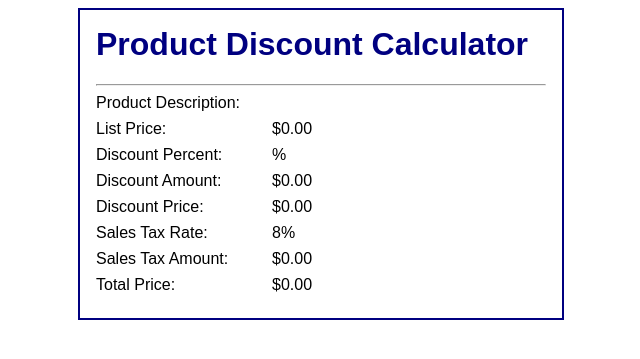
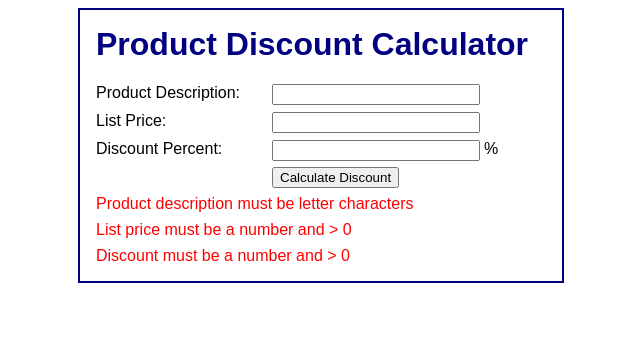
Before and after one commit to GregRodriguezJr/server_management, a PHP site: page /display_discount.php in a window 1280 px wide. Shown: the top 359 px of the page, without its empty margins (319-959 px from the left). Run offline with PHP 8.4, Linux system fonts and the light colour scheme.

Commit message:
added comments, added more validation to product description

```diff
--- a/ch02_ex1_sol/display_discount.php
+++ b/ch02_ex1_sol/display_discount.php
@@ -9,19 +9,22 @@
 
         // validate for errors and store messages in an array
         $errorArray = array();
-        if(is_numeric($product_description)) {
-            $prodError = "Product can not be a number ";
+        // check for string and special characters using regex
+        if(!is_string($product_description) || !preg_match('/^[a-zA-Z\s]+$/', $product_description)) {
+            $prodError = "Product description must be letter characters";
             $errorArray[] = $prodError;
         }
-        if ($list_price === false) {
-            $listError = "List price must be a number ";
+        // check for numbers
+        if ($list_price === false || $list_price <= 0) {
+            $listError = "List price must be a number and > 0";
             $errorArray[] = $listError;
         }
-        if ($discount_percent === false) {
-            $discountError = "Discount must be a number ";
+        // check for numbers
+        if ($discount_percent === false || $discount_percent <= 0) {
+            $discountError = "Discount must be a number and > 0";
             $errorArray[] = $discountError;
         }
-        // If errors exist include html file
+        // If errors exist include html file to display errors
         if(!empty($errorArray)){
             include('index.html');
             exit();
```
